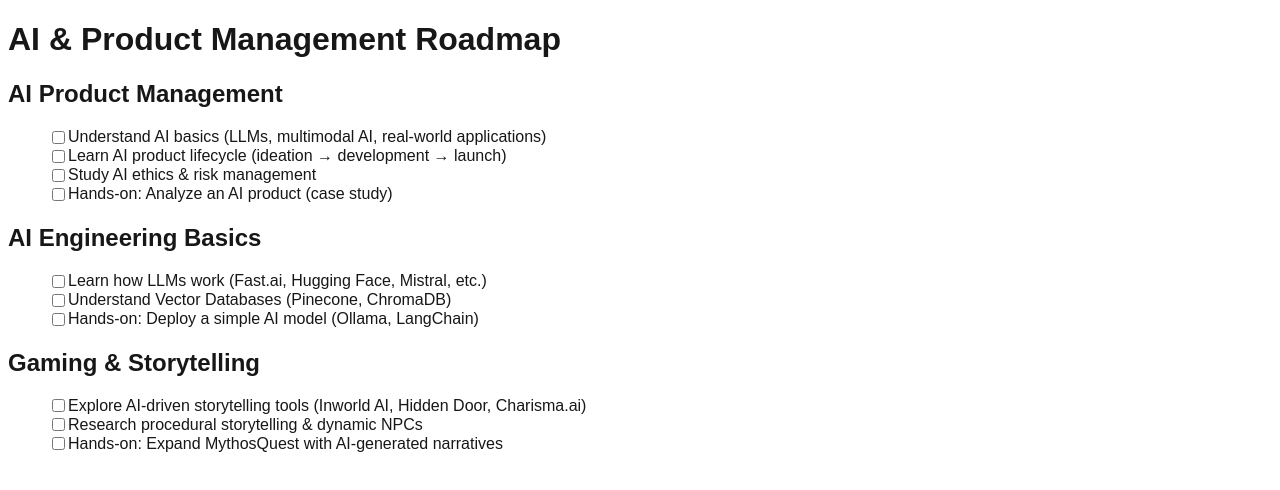
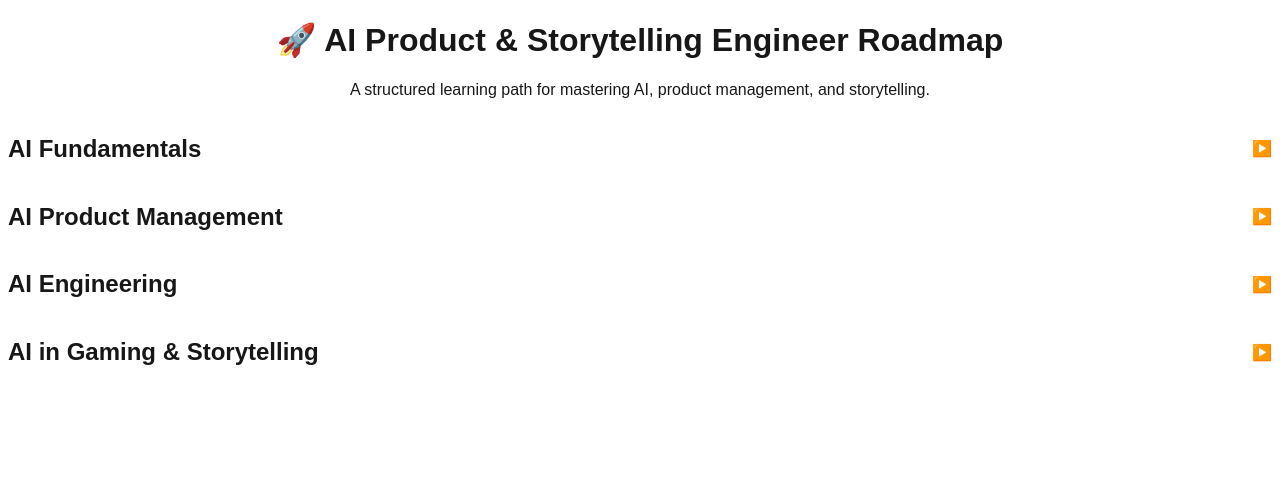
Before and after one commit to vlakmaker/ai-product-roadmap, a Next.js app: page / in a window 1280 px wide. Shown: the top 490 px of the page. Built offline with nearby package versions, Linux system fonts and the light colour scheme.

Commit message:
Added Roadmap component and updated homepage

```diff
--- /dev/null
+++ b/components/Roadmap.js
@@ -0,0 +1,73 @@
+import { useState } from "react";
+
+const roadmapData = [
+  {
+    phase: "AI Fundamentals",
+    goals: "Develop a strong conceptual understanding of AI",
+    topics: [
+      { title: "What is AI?", source: "https://ai.google/education/" },
+      { title: "Types of AI", source: "https://www.technologyreview.com/2021/02/25/1017803/the-three-types-of-artificial-intelligence/" },
+      { title: "How LLMs Work", source: "https://jalammar.github.io/illustrated-transformer/" },
+      { title: "AI Ethics & Responsible AI", source: "https://www.microsoft.com/en-us/ai/responsible-ai" }
+    ],
+  },
+  {
+    phase: "AI Product Management",
+    goals: "Learn to integrate AI into product development",
+    topics: [
+      { title: "AI Business Models", source: "https://hbr.org/2020/07/how-companies-are-monetizing-their-data-and-ai" },
+      { title: "AI Feature Development", source: "https://landing.ai/ai-transformation-playbook/" },
+      { title: "Vector Databases & AI-powered Search", source: "https://docs.pinecone.io/" },
+      { title: "RAG (Retrieval-Augmented Generation)", source: "https://python.langchain.com/docs/use_cases/question_answering/" }
+    ],
+  },
+  {
+    phase: "AI Engineering",
+    goals: "Gain hands-on experience in AI model deployment",
+    topics: [
+      { title: "Self-hosted AI vs. Cloud AI", source: "https://aws.amazon.com/machine-learning/" },
+      { title: "Optimizing AI for Performance", source: "https://developer.nvidia.com/machine-learning" },
+      { title: "Fine-tuning vs. RAG", source: "https://python.langchain.com/docs/use_cases/question_answering/" }
+    ],
+  },
+  {
+    phase: "AI in Gaming & Storytelling",
+    goals: "Use AI to create interactive storytelling & AI-driven characters",
+    topics: [
+      { title: "Procedural Storytelling with AI", source: "https://hiddendoor.co/" },
+      { title: "Dynamic NPC AI", source: "https://inworld.ai/" },
+      { title: "AI-powered quest generation", source: "https://www.mdpi.com/2076-3417/12/12/6118" }
+    ],
+  }
+];
+
+const Roadmap = () => {
+  const [expanded, setExpanded] = useState(null);
+
+  return (
+    <div className="space-y-6">
+      {roadmapData.map((section, idx) => (
+        <div key={idx} className="bg-gray-800 p-4 rounded-lg">
+          <div
+            className="flex justify-between items-center cursor-pointer"
+            onClick={() => setExpanded(expanded === idx ? null : idx)}
+          >
+            <h2 className="text-xl font-semibold">{section.phase}</h2>
+            <span>{expanded === idx ? "🔽" : "▶️"}</span>
+          </div>
+          {expanded === idx && (
+            <ul className="mt-2 space-y-2">
+              {section.topics.map((topic, id) => (
+                <li key={id} className="text-sm text-blue-300">
+                  <a href={topic.source} target="_blank" rel="noopener noreferrer">{topic.title}</a>
+                </li>
+              ))}
+            </ul>
+          )}
+        </div>
+      ))}
+    </div>
+  );
+};
+
+export default Roadmap;
--- a/pages/index.js
+++ b/pages/index.js
@@ -1,70 +1,15 @@
-import React, { useState } from "react";
-
-const roadmapData = [
-  {
-    category: "AI Product Management",
-    steps: [
-      "Understand AI basics (LLMs, multimodal AI, real-world applications)",
-      "Learn AI product lifecycle (ideation → development → launch)",
-      "Study AI ethics & risk management",
-      "Hands-on: Analyze an AI product (case study)"
-    ]
-  },
-  {
-    category: "AI Engineering Basics",
-    steps: [
-      "Learn how LLMs work (Fast.ai, Hugging Face, Mistral, etc.)",
-      "Understand Vector Databases (Pinecone, ChromaDB)",
-      "Hands-on: Deploy a simple AI model (Ollama, LangChain)"
-    ]
-  },
-  {
-    category: "Gaming & Storytelling",
-    steps: [
-      "Explore AI-driven storytelling tools (Inworld AI, Hidden Door, Charisma.ai)",
-      "Research procedural storytelling & dynamic NPCs",
-      "Hands-on: Expand MythosQuest with AI-generated narratives"
-    ]
-  }
-];
+import Roadmap from "../components/Roadmap";
 
 export default function Home() {
-  const [completedSteps, setCompletedSteps] = useState({});
-
-  const toggleStep = (category, step) => {
-    setCompletedSteps((prev) => ({
-      ...prev,
-      [category]: {
-        ...prev[category],
-        [step]: !prev[category]?.[step]
-      }
-    }));
-  };
-
   return (
-    <div className="p-6 max-w-4xl mx-auto">
-      <h1 className="text-2xl font-bold mb-4">AI & Product Management Roadmap</h1>
-      {roadmapData.map(({ category, steps }) => (
-        <div key={category} className="mb-6">
-          <h2 className="text-xl font-semibold">{category}</h2>
-          <ul className="mt-2">
-            {steps.map((step) => (
-              <li
-                key={step}
-                className="flex items-center space-x-2 cursor-pointer"
-                onClick={() => toggleStep(category, step)}
-              >
-                <input
-                  type="checkbox"
-                  checked={completedSteps[category]?.[step] || false}
-                  readOnly
-                />
-                <span>{step}</span>
-              </li>
-            ))}
-          </ul>
-        </div>
-      ))}
+    <div className="min-h-screen bg-gray-900 text-white">
+      <div className="container mx-auto p-6">
+        <h1 className="text-4xl font-bold text-center mb-6">🚀 AI Product & Storytelling Engineer Roadmap</h1>
+        <p className="text-lg text-center mb-10">
+          A structured learning path for mastering AI, product management, and storytelling.
+        </p>
+        <Roadmap />
+      </div>
     </div>
   );
 }
```
